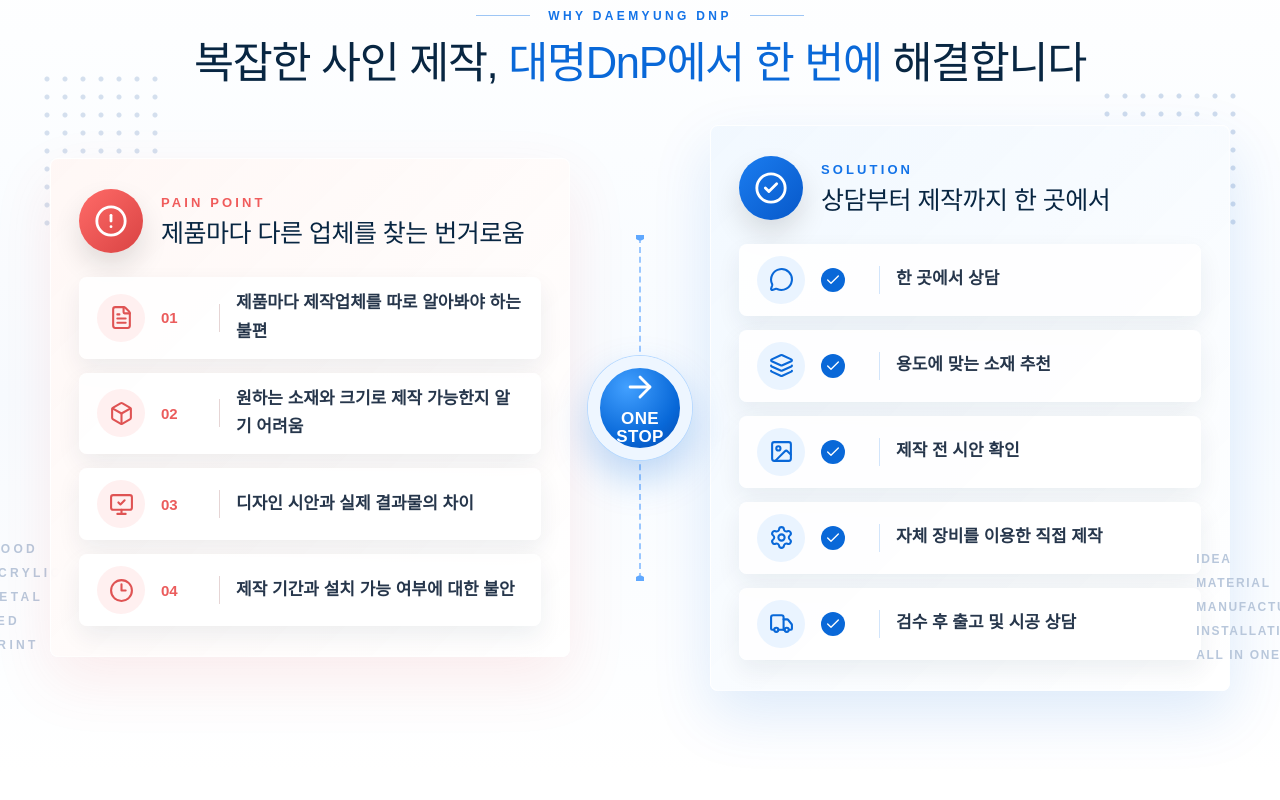
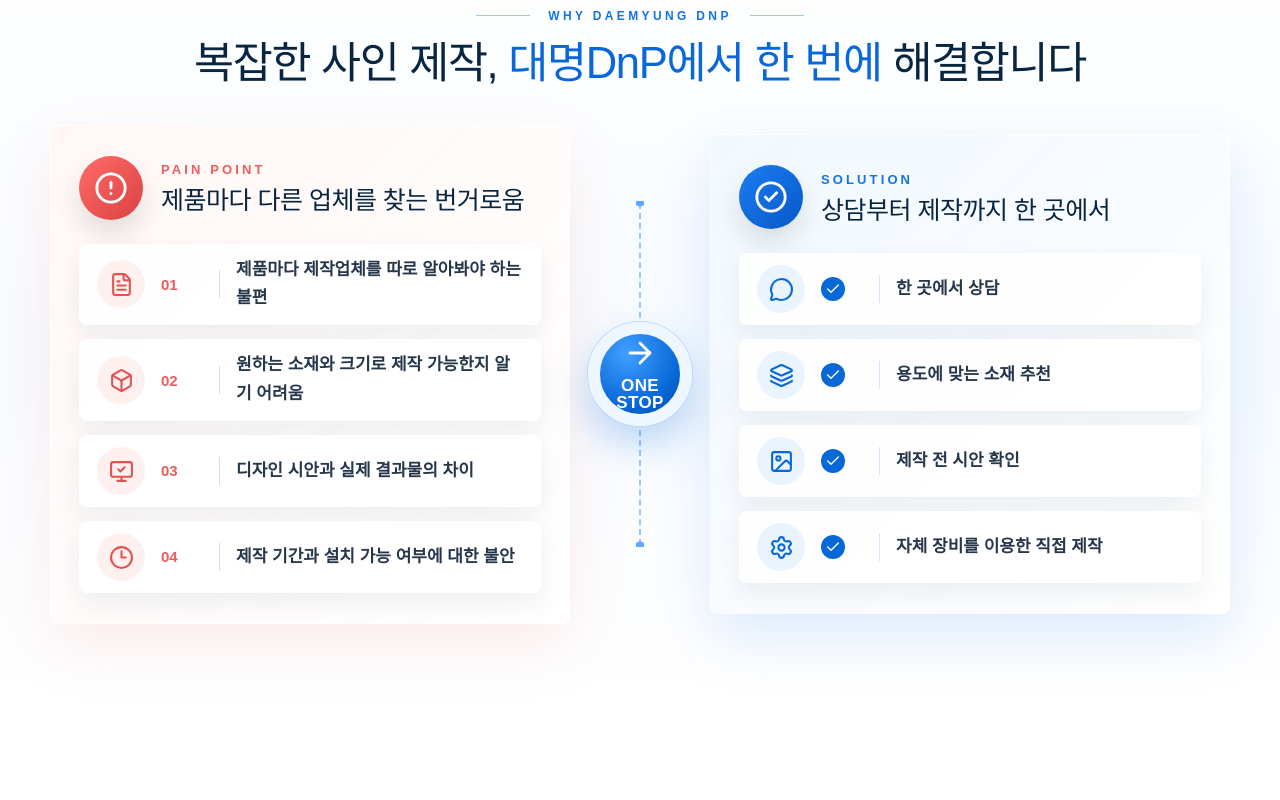
Before and after one commit to sg40331-afk/dmdnp0909, a Next.js app: page / in a window 1280 px wide. Shown: the part 1700-2500 px from the top of the page. Built offline with nearby package versions, Linux system fonts and the light colour scheme.

Commit message:
Balance one stop section items

```diff
--- a/app/globals.css
+++ b/app/globals.css
@@ -88,10 +88,6 @@ h1, h2, h3 { color: var(--navy); line-height: 1.25; letter-spacing: -.02em; }
 .plain-list { margin: 0; padding: 0; list-style: none; display: grid; gap: 12px; }
 .plain-list li { padding: 14px 16px; border: 1px solid var(--line); border-radius: 8px; background: #fff; color: #344256; }
 .one-stop-section { position: relative; overflow: hidden; background: linear-gradient(180deg, #fff 0%, #f7fbff 56%, #fff 100%); }
-.one-stop-section::before,
-.one-stop-section::after { content: ""; position: absolute; z-index: 0; opacity: .8; pointer-events: none; }
-.one-stop-section::before { left: 3%; top: 18%; width: 132px; height: 160px; background-image: radial-gradient(circle, #cad8ea 2px, transparent 3px); background-size: 18px 18px; }
-.one-stop-section::after { right: 3%; top: 20%; width: 144px; height: 144px; background-image: radial-gradient(circle, #c3d3e8 2px, transparent 3px); background-size: 18px 18px; }
 .one-stop-section .site-container { position: relative; z-index: 1; }
 .one-stop-heading { text-align: center; margin-bottom: 34px; }
 .one-stop-heading .kicker { display: inline-flex; align-items: center; gap: 18px; color: #1373e8; }
@@ -100,8 +96,6 @@ h1, h2, h3 { color: var(--navy); line-height: 1.25; letter-spacing: -.02em; }
 .one-stop-heading h2 { margin: 0; font-size: clamp(31px, 3.4vw, 48px); letter-spacing: -.03em; }
 .one-stop-heading span { color: var(--blue); }
 .one-stop-layout { position: relative; display: grid; grid-template-columns: minmax(0, 1fr) 104px minmax(0, 1fr); gap: 18px; align-items: center; }
-.one-stop-layout::before { content: "WOOD\A ACRYLIC\A METAL\A LED\A PRINT"; white-space: pre; position: absolute; left: -64px; bottom: 34px; color: #b8c7db; font-size: 12px; font-weight: 900; letter-spacing: .28em; line-height: 2; }
-.one-stop-layout::after { content: "IDEA\A MATERIAL\A MANUFACTURING\A INSTALLATION\A ALL IN ONE"; white-space: pre; position: absolute; right: -94px; bottom: 24px; color: #b8c7db; font-size: 12px; font-weight: 900; letter-spacing: .14em; line-height: 2; }
 .one-stop-card { min-height: 430px; padding: 30px 28px; border-radius: 8px; border: 1px solid rgba(255,255,255,.8); box-shadow: 0 24px 60px rgba(8,38,66,.1); backdrop-filter: blur(10px); }
 .pain-card { background: linear-gradient(135deg, rgba(255,247,245,.95), rgba(255,255,255,.88)); box-shadow: 0 24px 60px rgba(231,76,76,.1); }
 .solution-card { background: linear-gradient(135deg, rgba(241,248,255,.96), rgba(255,255,255,.9)); box-shadow: 0 24px 60px rgba(9,104,216,.13); }
--- a/app/page.tsx
+++ b/app/page.tsx
@@ -33,7 +33,6 @@ const solutions = [
   [Layers3, "용도에 맞는 소재 추천"],
   [ImageIcon, "제작 전 시안 확인"],
   [Settings, "자체 장비를 이용한 직접 제작"],
-  [Truck, "검수 후 출고 및 시공 상담"],
 ] as const;
 
 const process = [
```
